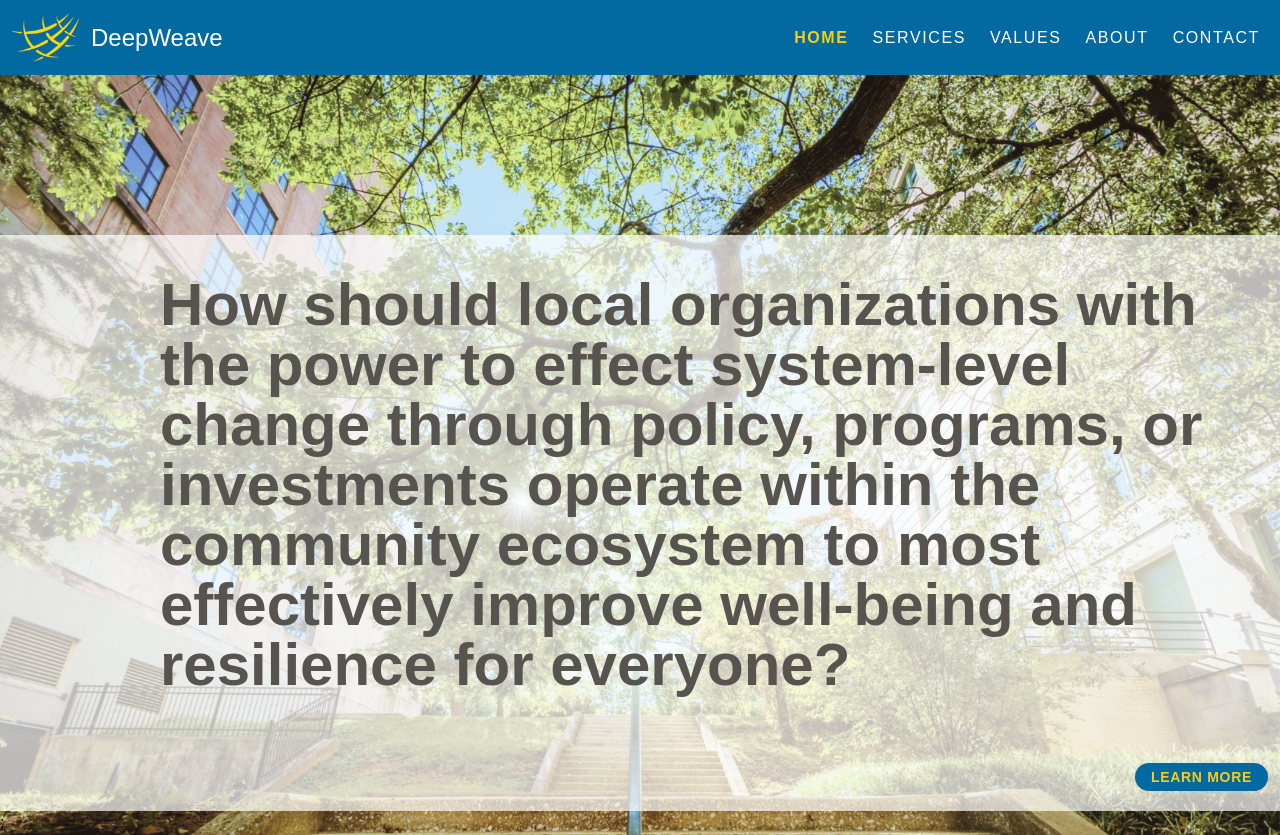
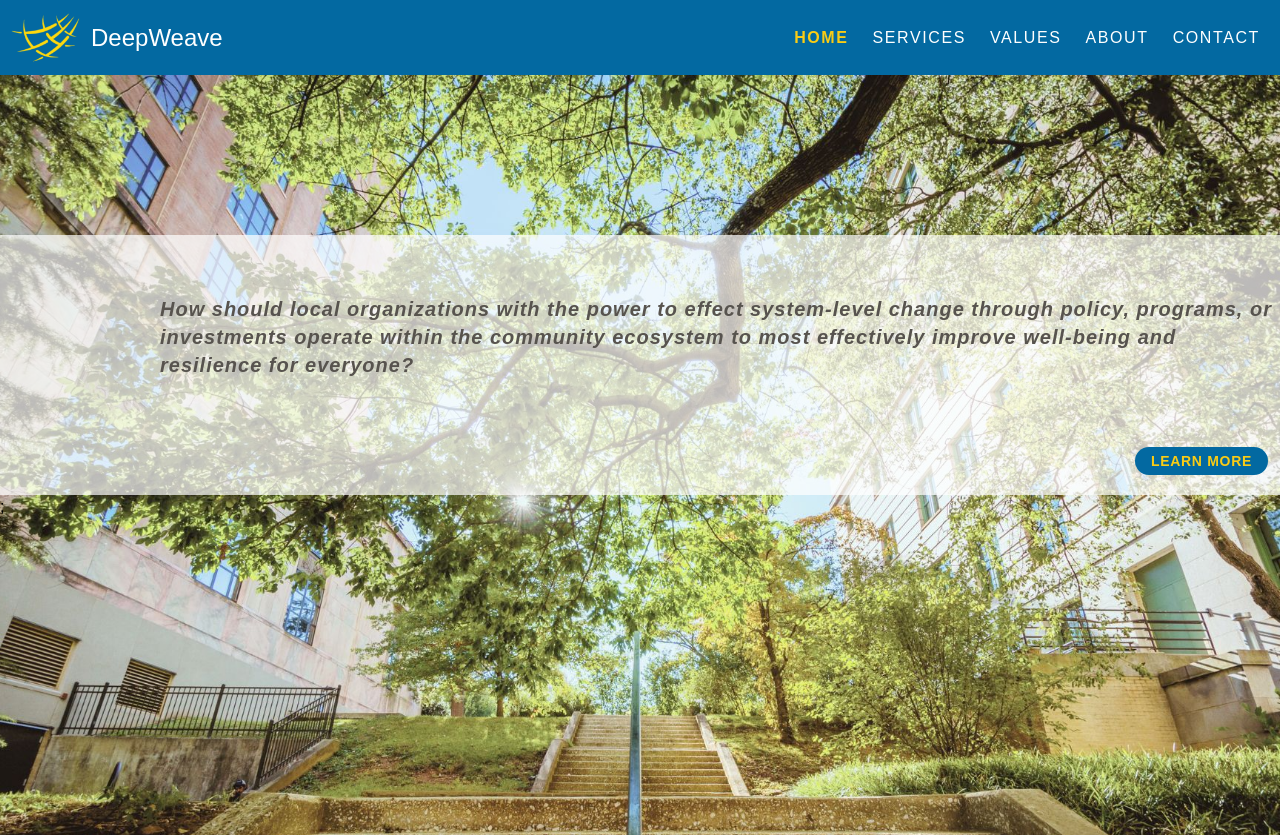
Before and after one commit to DeepWeave/deepweave-website, a Next.js app: page / in a window 1280 px wide. After the commit the page ends 800 px from the top, so only its background shows below. Built offline with nearby package versions, Linux system fonts and the light colour scheme.

Commit message:
Try update to home

```diff
--- a/src/app/page.tsx
+++ b/src/app/page.tsx
@@ -66,9 +66,13 @@ export default function Home() {
 								}
 							>
 								{/*Deliver Results <br /> for Your Community -->*/}
-								How should local organizations with the power to effect system-level change
-								through policy, programs, or investments operate within the community
-								ecosystem to most effectively improve well-being and resilience for everyone?
+								<p className='text-stone-600 mt-5 text-center tracking-wider italic w-3/4 text-xl md:text-left md:w-full'>
+
+									How should local organizations with the power to effect system-level
+									change through policy, programs, or investments operate within the
+									community ecosystem to most effectively improve well-being and
+									resilience for everyone?
+								</p>
 
 							</div>
 							<div className='flex pt-9 pb-5 justify-end sm:pr-3'>
```
